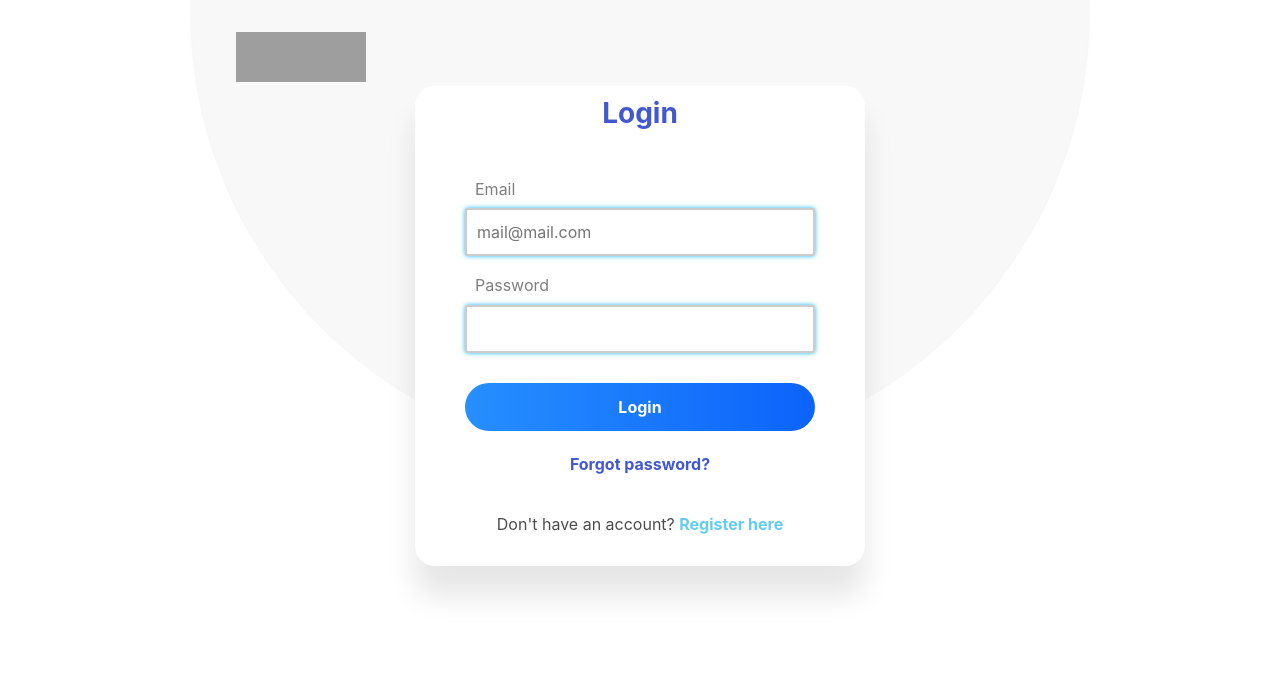
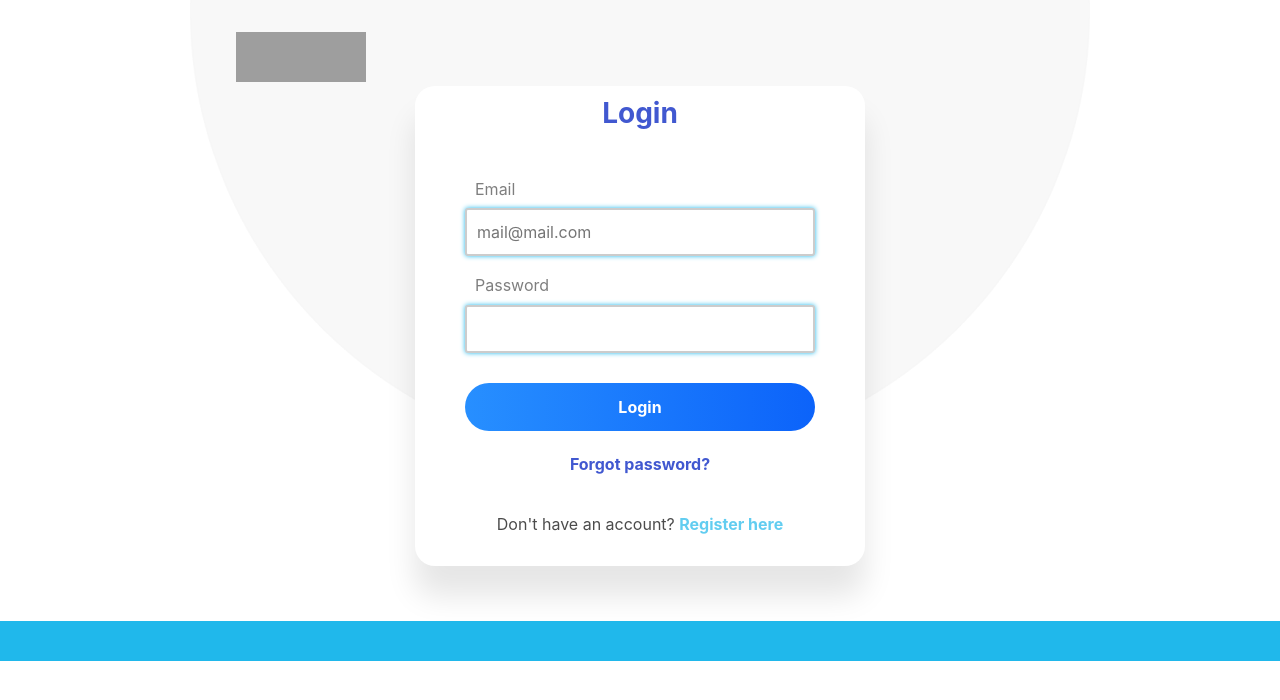
Before and after one commit to EGBIKWE-G1/canary-app, a React (Create React App) app: page /CanaryPoint/login in a window 1280 px wide. Shown: the top 700 px of the page. Built offline with nearby package versions, Linux system fonts and the light colour scheme; grey boxes are pictures that could not be loaded.

Commit message:
footer changes

```diff
--- a/src/Components/Forgotpwd/Forgotpwd.js
+++ b/src/Components/Forgotpwd/Forgotpwd.js
@@ -60,9 +60,9 @@ class Forgotpwd extends React.Component{
         <br />
 
          {/* <hr /> */}
-    {/* <div className="footer-forgotpwd">
+    <div className="footer-forgotpwd">
 
-    </div> */}
+    </div>
         </div>
         )
     }
--- a/src/Pages/Login/Login.js
+++ b/src/Pages/Login/Login.js
@@ -74,9 +74,9 @@ class Login extends React.Component{
             </div>
             </div>
 
-    {/* <div className="footer-login">
+    <div className="footer-login">
 
-    </div> */}
+    </div>
             </div>
         )
     }
```
